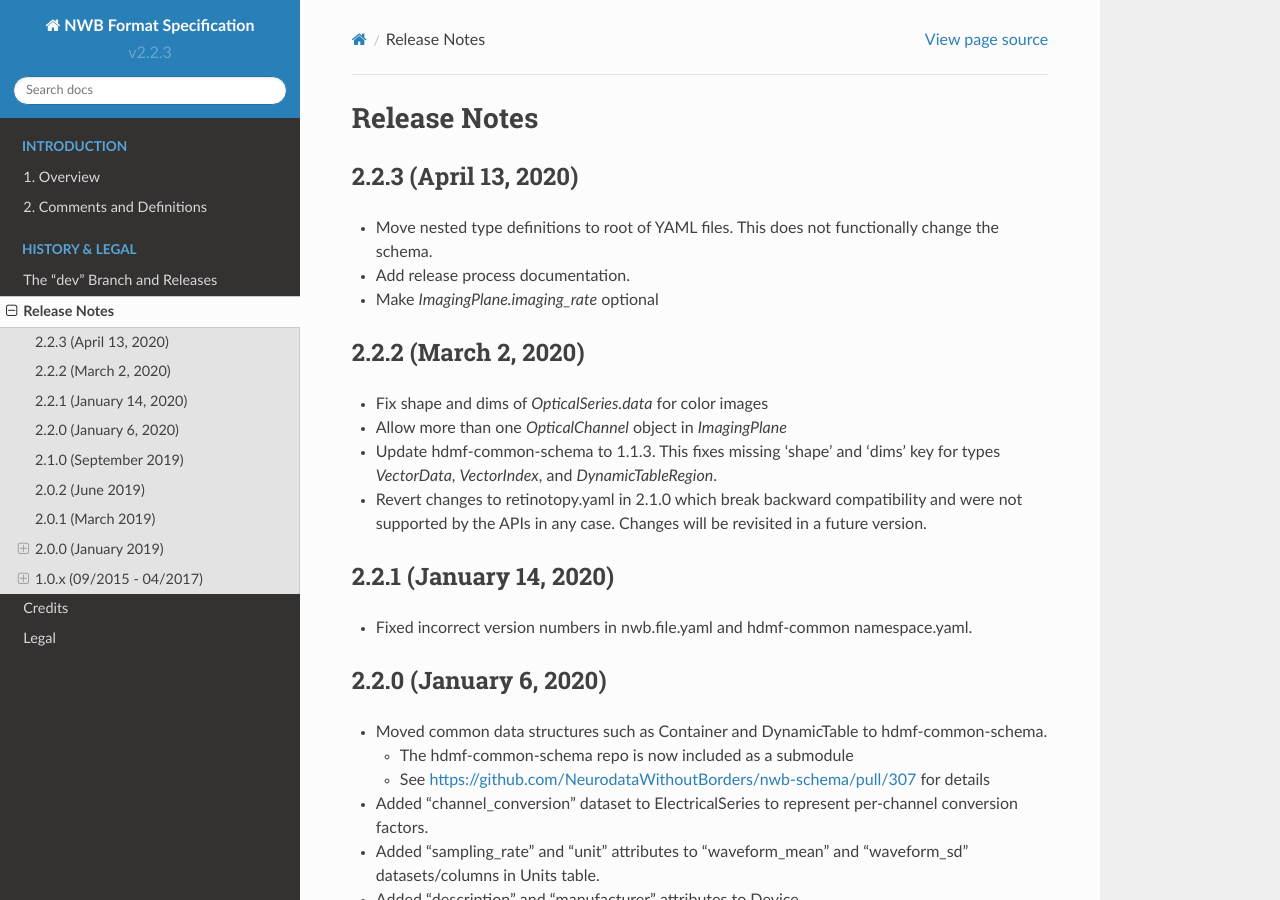
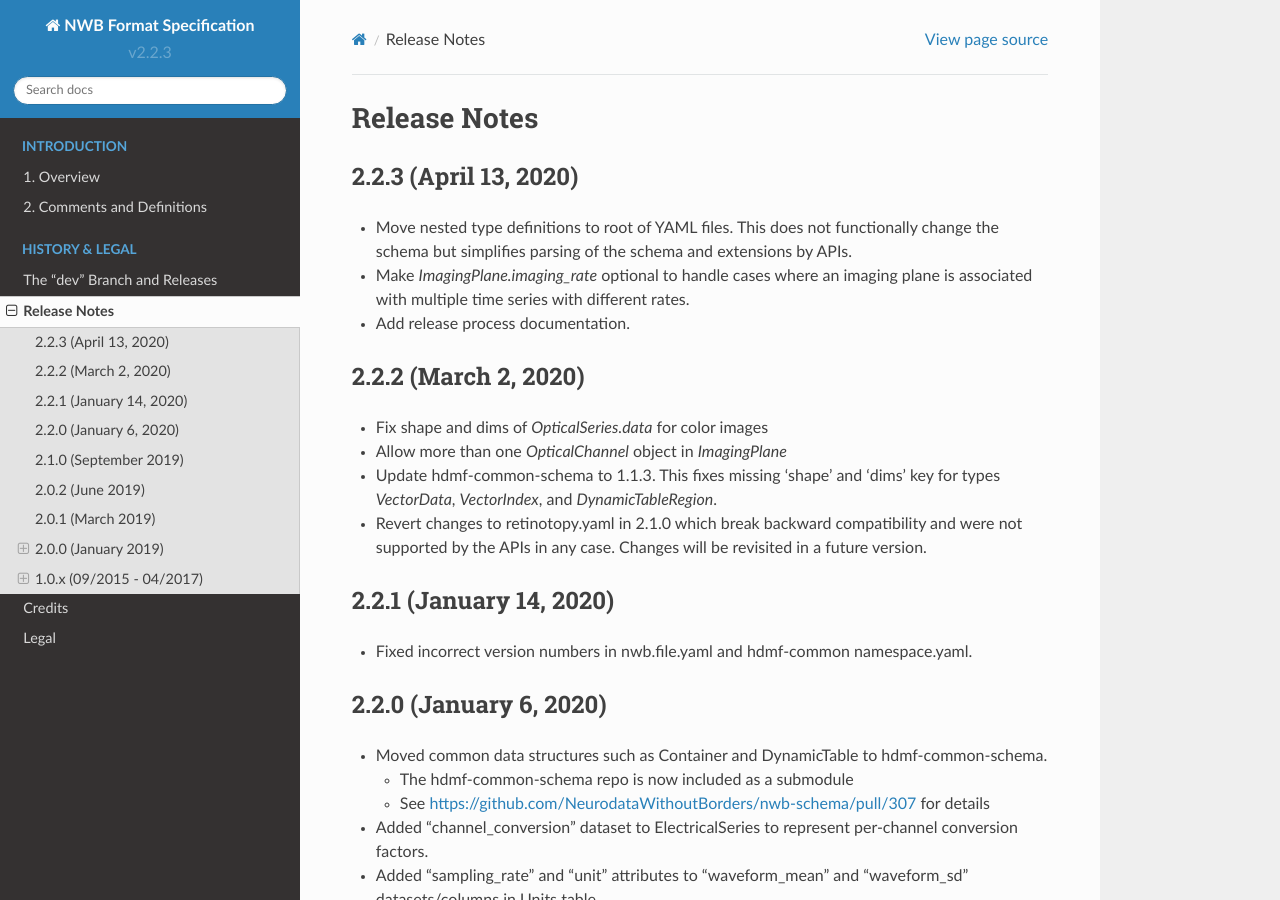
Before and after one commit to NeurodataWithoutBorders/nwb-schema, a Sphinx documentation site: the page built from docs/format/source/format_release_notes.rst, in a window 1280 px wide and 900 px high. Built offline with Sphinx 7.4.7 and the Read the Docs theme 2.0.0, drawn with Linux system fonts in a browser that asks for light colours.

Commit message:
Update format_release_notes.rst

```diff
--- a/docs/format/source/format_release_notes.rst
+++ b/docs/format/source/format_release_notes.rst
@@ -4,9 +4,9 @@
 2.2.3 (April 13, 2020)
 ----------------------
 
-- Move nested type definitions to root of YAML files. This does not functionally change the schema.
+- Move nested type definitions to root of YAML files. This does not functionally change the schema but simplifies parsing of the schema and extensions by APIs.
+- Make `ImagingPlane.imaging_rate` optional to handle cases where an imaging plane is associated with multiple time series with different rates.
 - Add release process documentation.
-- Make `ImagingPlane.imaging_rate` optional
 
 2.2.2 (March 2, 2020)
 ---------------------
```
